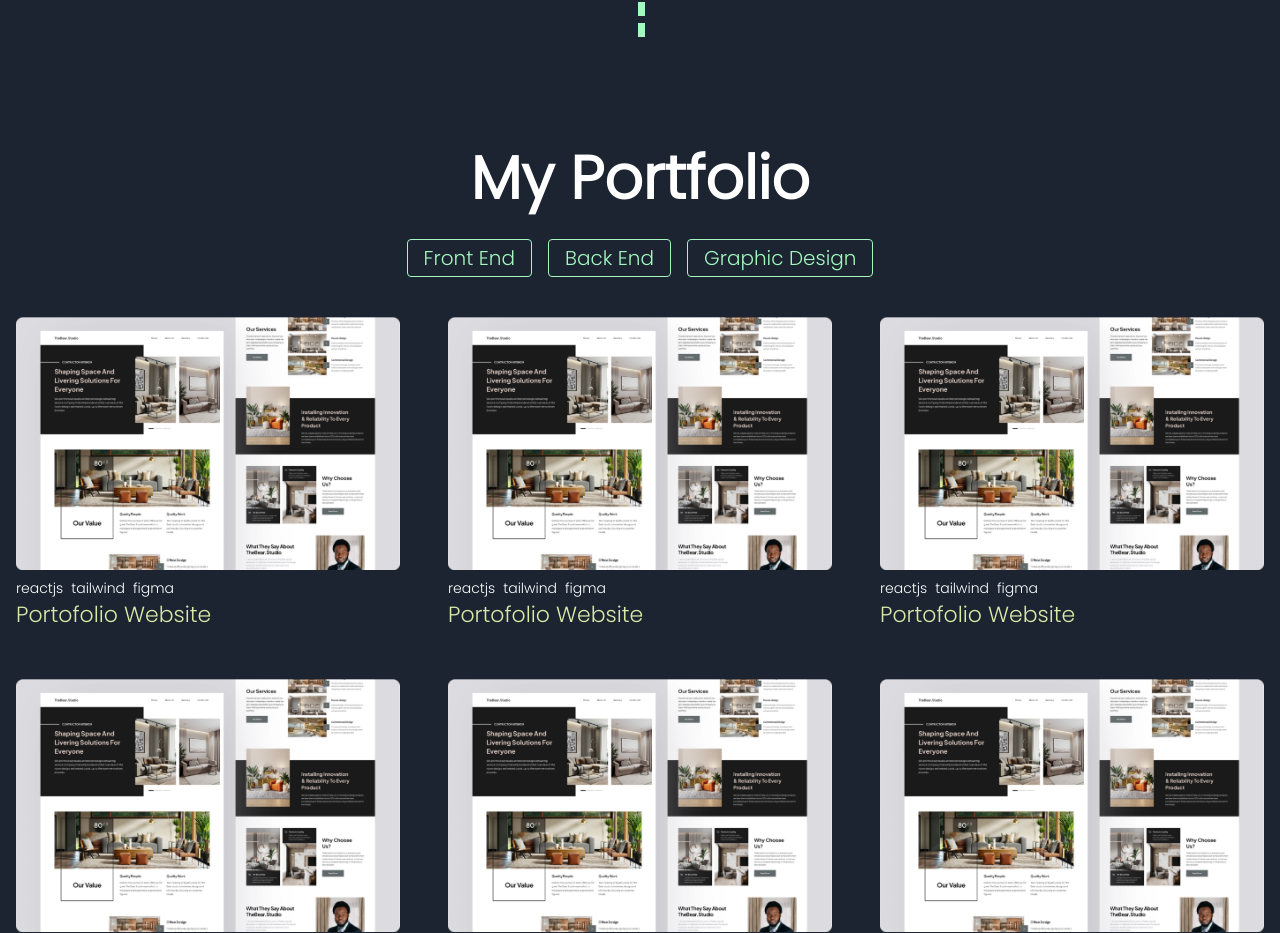
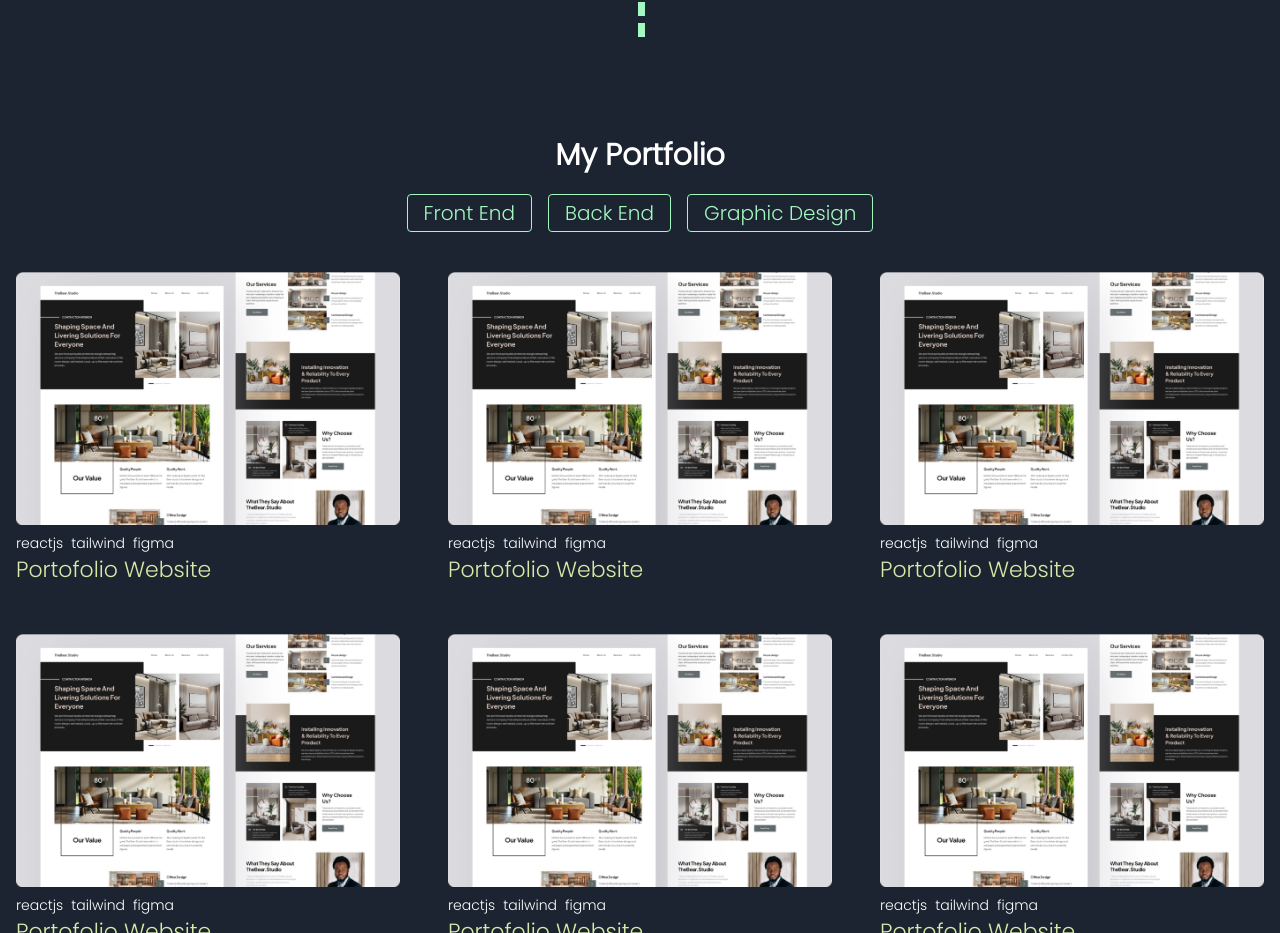
Before and after one commit to FajarFE/Portofolio-Fajar, a React (Create React App) app: page / in a window 1280 px wide. Shown: the part 2477-3410 px from the top of the page. Built offline with nearby package versions, Linux system fonts and the light colour scheme; the HTML template or start-up script is replaced by a standard one.

Commit message:
coba lagi

```diff
--- a/src/styles.js
+++ b/src/styles.js
@@ -9,7 +9,7 @@ const styles = {
     "text-[#fff] font-medium lg:text-[40px] sm:text-[26px] xs:text-[20px] text-[16px] lg:leading-[50px]",
 
   sectionHeadText:
-    "text-white font-black md:text-[60px] sm:text-[50px] xs:text-[40px] text-[10px]",
+    "text-white font-black md:text-[30px] sm:text-[30px] xs:text-[40px] text-[10px]",
   sectionSubText:
     "sm:text-[18px] text-[14px] text-secondary uppercase tracking-wider",
   sectionHeadText1:
```
